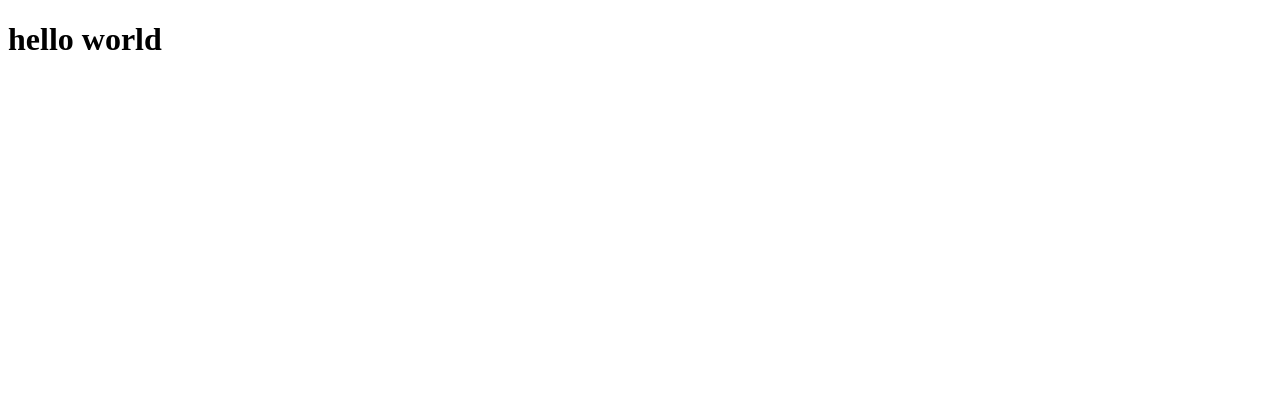
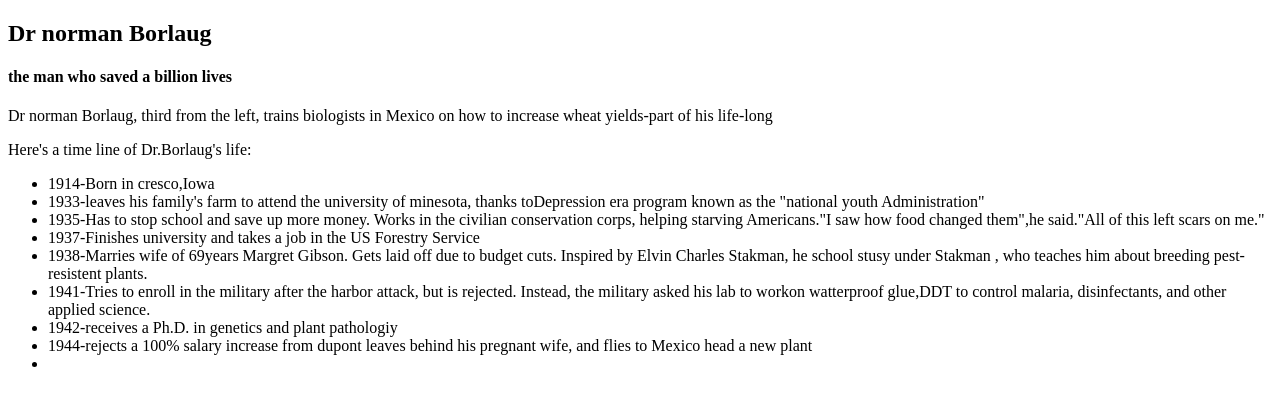
Before and after one commit to masno444/Dr-Norman, a plain HTML site: page index.html in a window 1280 px wide. Drawn offline with Linux system fonts and the light colour scheme.

Commit message:
create new file

```diff
--- a/index.html
+++ b/index.html
@@ -1,11 +1,30 @@
 <!DOCTYPE html>
 <html>
     <head>
-<meta charset="uft-8"/>
-<title>Dr Norman</title>
+        <meta charset="utf-8">
+        <title>dr norman</title>
+        <body>
+            <section>
+            <h1>Dr norman Borlaug</h1>
+            <h4>the man who saved a billion lives</h4>
+            <img src=""
+
+            <p>Dr norman Borlaug, third from the left, trains biologists in Mexico on how to increase wheat yields-part of his life-long</p>
+            </section>
+            <p>Here's a time line of Dr.Borlaug's life:</p>
+            <ul>
+                <li>1914-Born in cresco,Iowa</li>
+                <li>1933-leaves his family's farm to attend the university of minesota, thanks toDepression era program known as the "national youth Administration"</li>
+                <li>1935-Has to stop school and save up more money. Works  in the civilian conservation corps, helping starving Americans."I saw how food changed them",he said."All of this left scars on me."</li>
+                <li>1937-Finishes university and takes a job in the US Forestry Service</li>
+                <li>1938-Marries wife of 69years Margret Gibson. Gets laid off due to budget cuts. Inspired by Elvin Charles  Stakman, he school stusy under Stakman , who teaches him about breeding pest-resistent plants.</li>
+                <li>1941-Tries to enroll in the military  after the harbor attack, but is rejected. Instead, the military asked his lab to workon watterproof glue,DDT to control malaria, disinfectants, and other applied science.</li>
+                <li>1942-receives a Ph.D. in genetics and plant pathologiy</li>
+                <li>1944-rejects a 100% salary increase from dupont leaves behind his pregnant wife, and flies to Mexico head a new plant </li>
+                <li></li>
+
+            </ul>
+
+        </body>
     </head>
-    <body>
-        <h1>hello world</h1>
-
-    </body>
 </html>
```
